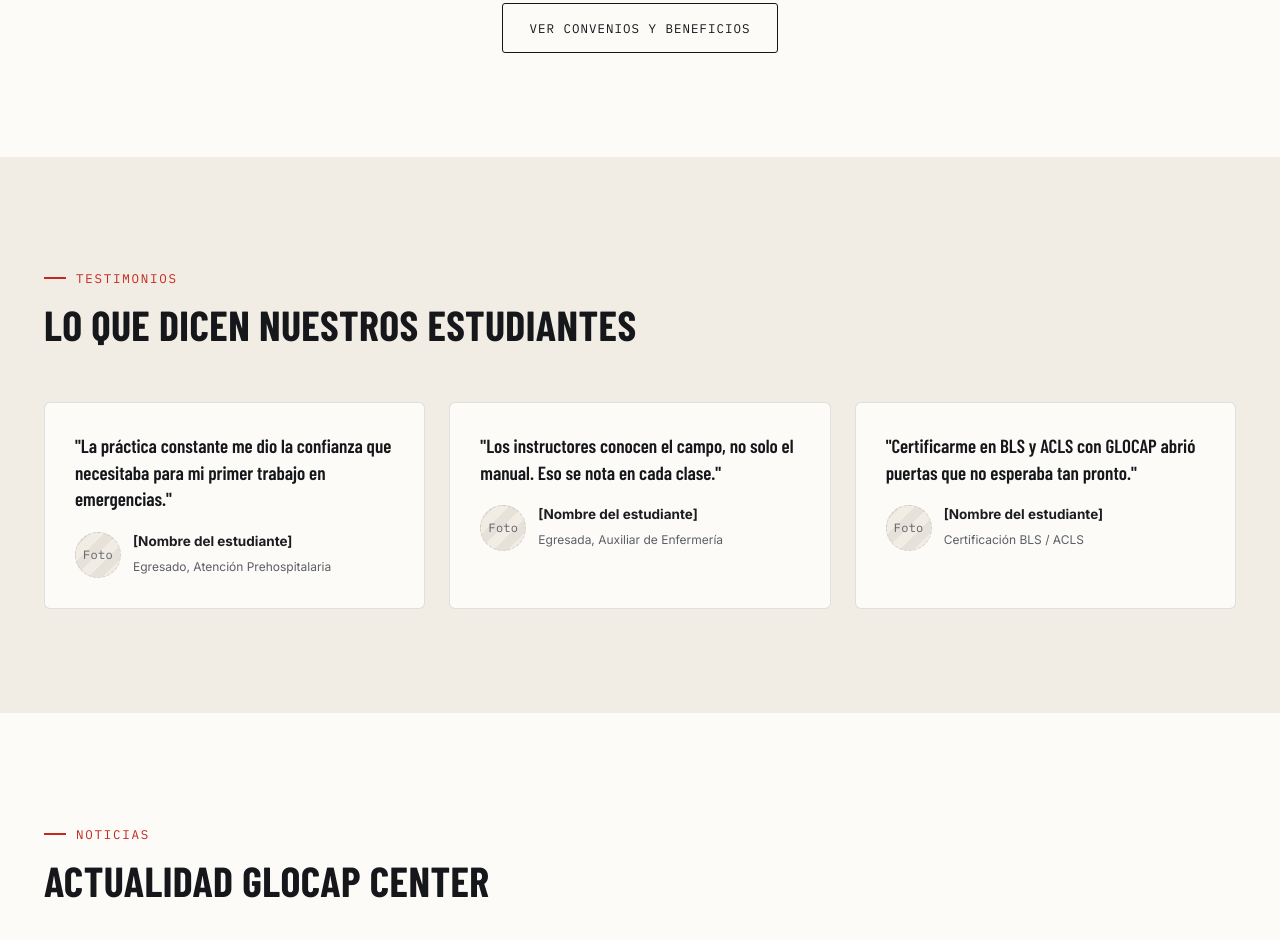
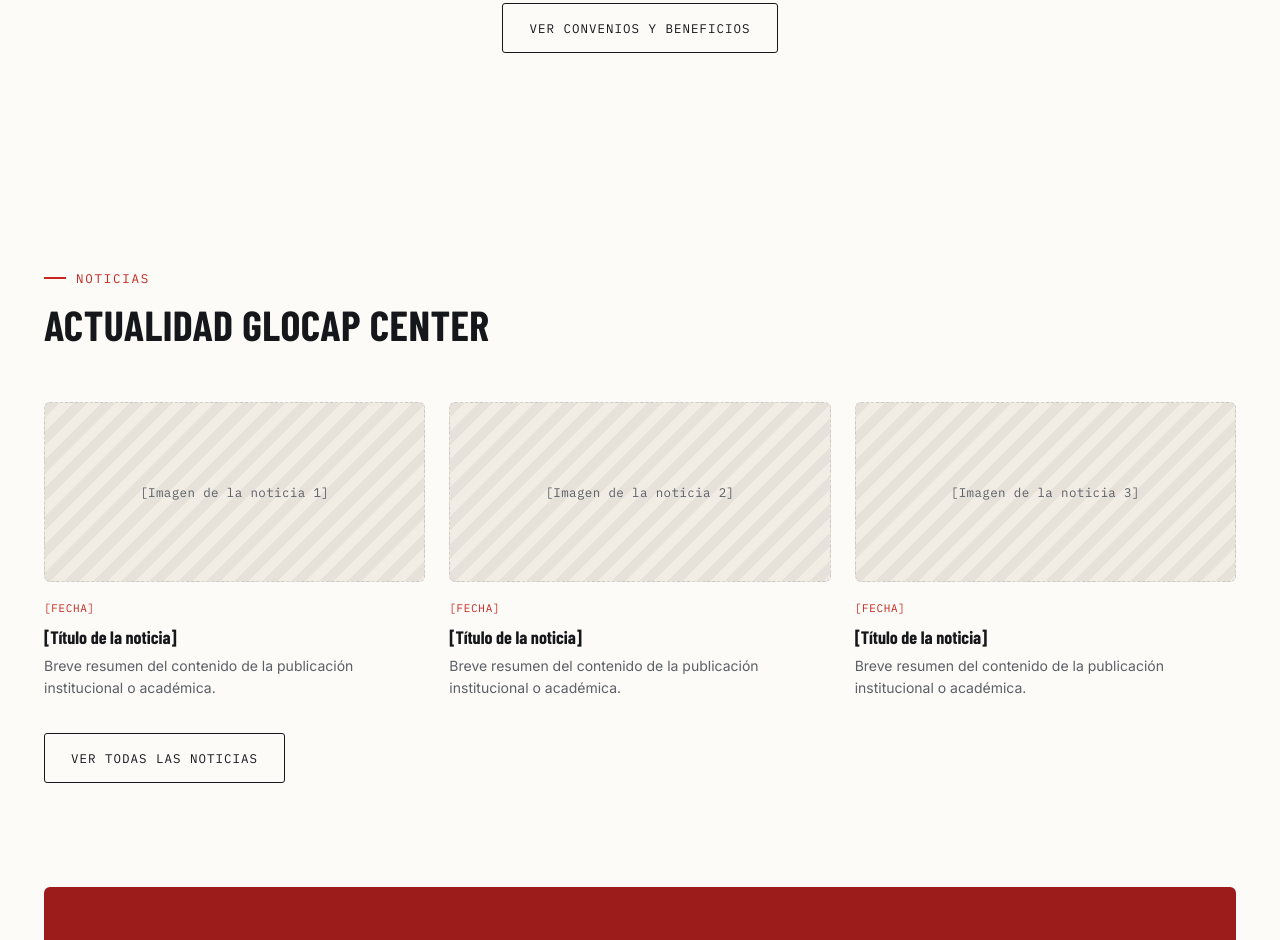
Before and after one commit to S3N-SHI/GLOCAP-CENTER, a plain HTML site: page index.html in a window 1280 px wide. Shown: the part 3477-4417 px from the top of the page. Drawn offline with nearby package versions, Linux system fonts and the light colour scheme; a web font is replaced by a local one.

Commit message:
eliminar seccion innecesaria  en nosotros eh integrar una img en su lugar

```diff
--- a/index.html
+++ b/index.html
@@ -238,41 +238,6 @@
         </div>
       </div>
     </section>
-
-    <!-- ================= TESTIMONIOS ================= -->
-    <section class="seccion seccion-alterna">
-      <div class="contenedor">
-        <div class="encabezado-seccion" data-revelar>
-          <p class="eyebrow">Testimonios</p>
-          <h2 class="titulo-seccion">Lo que dicen nuestros estudiantes</h2>
-        </div>
-        <div class="rejilla-testimonios" data-revelar>
-          <article class="tarjeta-testimonio">
-            <p class="cita">"La práctica constante me dio la confianza que necesitaba para mi primer trabajo en
-              emergencias."</p>
-            <div class="persona">
-              <div class="espacio-imagen"><span>Foto</span></div>
-              <div><strong>[Nombre del estudiante]</strong><span>Egresado, Atención Prehospitalaria</span></div>
-            </div>
-          </article>
-          <article class="tarjeta-testimonio">
-            <p class="cita">"Los instructores conocen el campo, no solo el manual. Eso se nota en cada clase."</p>
-            <div class="persona">
-              <div class="espacio-imagen"><span>Foto</span></div>
-              <div><strong>[Nombre del estudiante]</strong><span>Egresada, Auxiliar de Enfermería</span></div>
-            </div>
-          </article>
-          <article class="tarjeta-testimonio">
-            <p class="cita">"Certificarme en BLS y ACLS con GLOCAP abrió puertas que no esperaba tan pronto."</p>
-            <div class="persona">
-              <div class="espacio-imagen"><span>Foto</span></div>
-              <div><strong>[Nombre del estudiante]</strong><span>Certificación BLS / ACLS</span></div>
-            </div>
-          </article>
-        </div>
-      </div>
-    </section>
-
     <!-- ================= NOTICIAS ================= -->
     <section class="seccion">
       <div class="contenedor">
```
Also changed, not shown: paginas/nosotros.html (+1 -12 lines), 1 other file.
